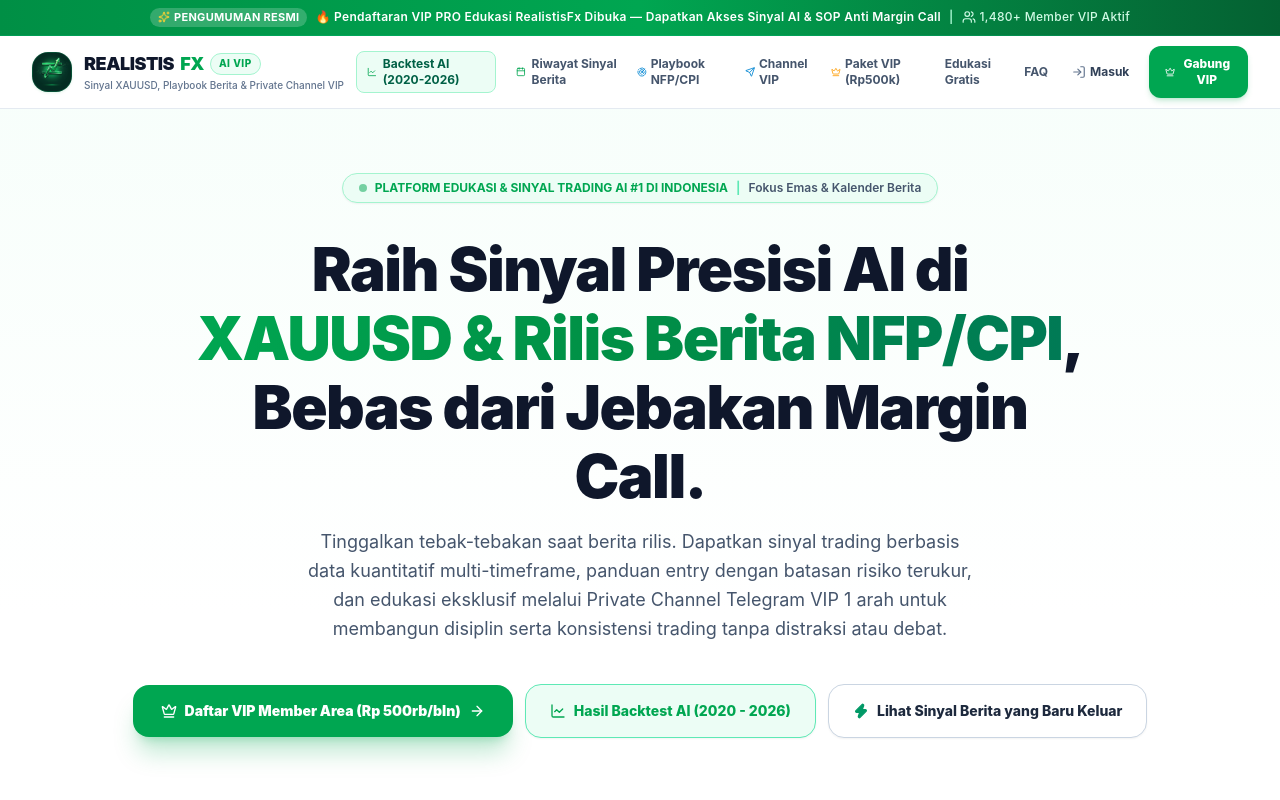
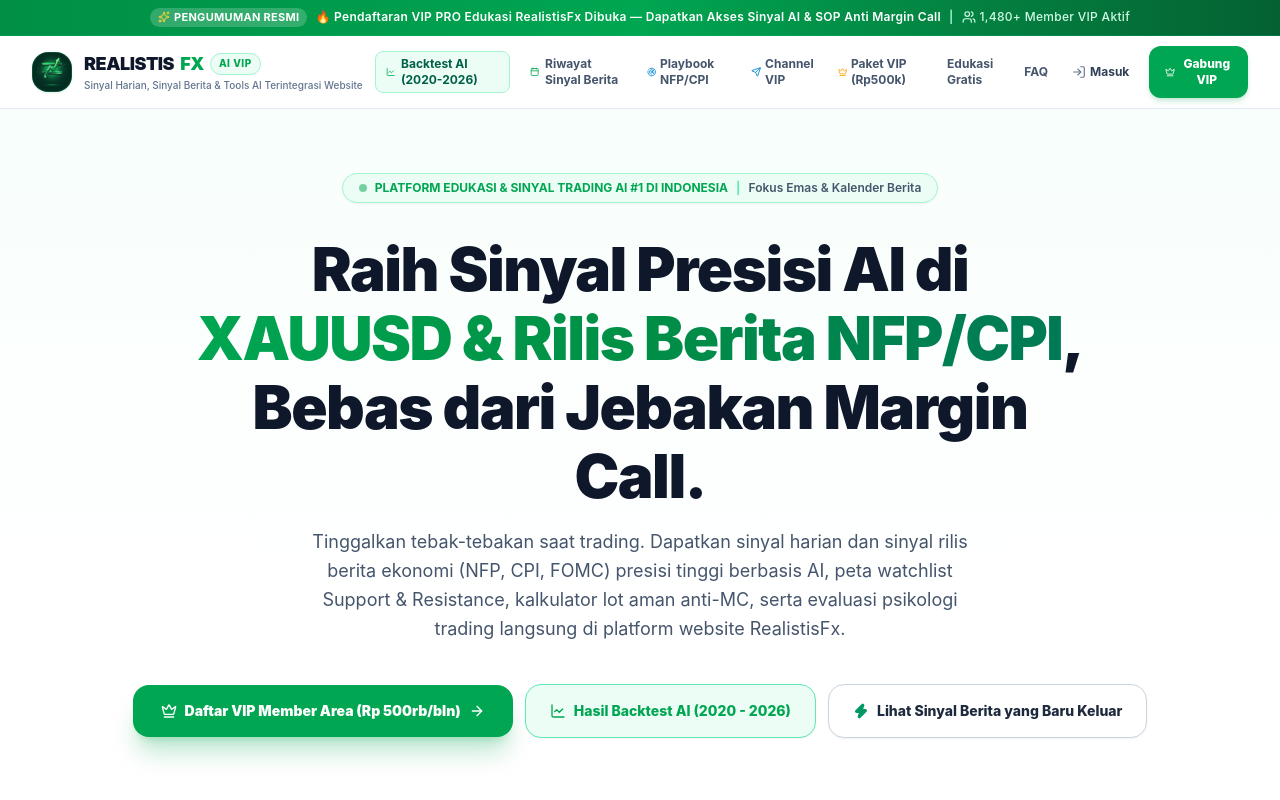
Before and after one commit to MasterRidho12/realistisFxedukasi, a Next.js app: page /landing in a window 1280 px wide. Shown: the top 800 px of the page. Built offline with nearby package versions, Linux system fonts and the light colour scheme; no server answers; the database is empty.

Commit message:
fix: sesuaikan narasi sinyal harian, sinyal news dan tools trading lengkap langsung di website

```diff
--- a/src/components/landing/AiBacktestSection.tsx
+++ b/src/components/landing/AiBacktestSection.tsx
@@ -863,15 +863,15 @@
         {/* CALL TO ACTION VIP SUBSCRIPTION BANNER                     */}
         {/* ========================================================= */}
         <div className="relative overflow-hidden rounded-3xl bg-gradient-to-r from-emerald-900 via-[#00A651] to-emerald-800 text-white p-6 sm:p-10 shadow-lg flex flex-col lg:flex-row items-center justify-between gap-6">
-          <div className="space-y-2.5 max-w-2xl text-center lg:text-left">
+          <div className="space-y-3 max-w-2xl text-center lg:text-left">
             <span className="px-3 py-1 rounded-full text-xs font-black uppercase bg-white/20 text-white backdrop-blur-xs">
-              Sinyal AI Real-Time + Playbook Breakout
+              Platform Sinyal Harian, Sinyal News &amp; Tools AI Terintegrasi Website
             </span>
             <h3 className="text-xl sm:text-2xl lg:text-3xl font-black text-white tracking-tight">
-              Dapatkan Sinyal Breakout &amp; SNR AI Ini Langsung di Telegram VIP Anda
+              Dapatkan Sinyal Harian, Sinyal News &amp; Analisis SNR AI Langsung di Website Ini
             </h3>
             <p className="text-xs sm:text-sm text-emerald-100 leading-relaxed">
-              Tinggalkan tebak-tebakan saat rilis pasar. Member VIP RealistisFx menerima sinyal instan 1 arah dengan level Entry, Stop Loss, dan Take Profit presisi tinggi saat AI mendeteksi konfirmasi breakout.
+              Website RealistisFx menyediakan seluruh kebutuhan trading Anda secara terintegrasi: pantau sinyal harian 5 pair, panduan sinyal berita high-impact (NFP, CPI, FOMC), peta watchlist Support &amp; Resistance realtime, kalkulator lot aman anti-MC, serta evaluasi Smart Journal AI langsung di dashboard website ini.
             </p>
           </div>
 
@@ -882,14 +882,14 @@
                 onClick={onOpenPayment}
                 className="w-full sm:w-auto px-6 py-3.5 rounded-2xl bg-white hover:bg-slate-100 text-[#00A651] font-black text-xs sm:text-sm shadow-md hover:scale-[1.02] active:scale-95 transition-all cursor-pointer text-center"
               >
-                Langganan VIP (Rp 500.000 / bln) &rarr;
+                Akses Sinyal &amp; Fitur VIP di Website &rarr;
               </button>
             ) : (
               <a
                 href="#pricing"
                 className="w-full sm:w-auto px-6 py-3.5 rounded-2xl bg-white hover:bg-slate-100 text-[#00A651] font-black text-xs sm:text-sm shadow-md hover:scale-[1.02] active:scale-95 transition-all cursor-pointer text-center"
               >
-                Langganan VIP (Rp 500.000 / bln) &rarr;
+                Akses Sinyal &amp; Fitur VIP di Website &rarr;
               </a>
             )}
 
--- a/src/components/landing/LandingPage.tsx
+++ b/src/components/landing/LandingPage.tsx
@@ -671,7 +671,7 @@
                 </span>
               </div>
               <p className="text-[10px] text-slate-500 hidden md:block font-medium">
-                Sinyal XAUUSD, Playbook Berita &amp; Private Channel VIP
+                Sinyal Harian, Sinyal Berita &amp; Tools AI Terintegrasi Website
               </p>
             </div>
           </Link>
@@ -915,7 +915,7 @@
               , Bebas dari Jebakan Margin Call.
             </h1>
             <p className="text-xs sm:text-base md:text-lg text-slate-600 max-w-2xl mx-auto font-normal leading-relaxed">
-              Tinggalkan tebak-tebakan saat berita rilis. Dapatkan sinyal trading berbasis data kuantitatif multi-timeframe, panduan entry dengan batasan risiko terukur, dan edukasi eksklusif melalui Private Channel Telegram VIP 1 arah untuk membangun disiplin serta konsistensi trading tanpa distraksi atau debat.
+              Tinggalkan tebak-tebakan saat trading. Dapatkan sinyal harian dan sinyal rilis berita ekonomi (NFP, CPI, FOMC) presisi tinggi berbasis AI, peta watchlist Support &amp; Resistance, kalkulator lot aman anti-MC, serta evaluasi psikologi trading langsung di platform website RealistisFx.
             </p>
           </div>
 
```
